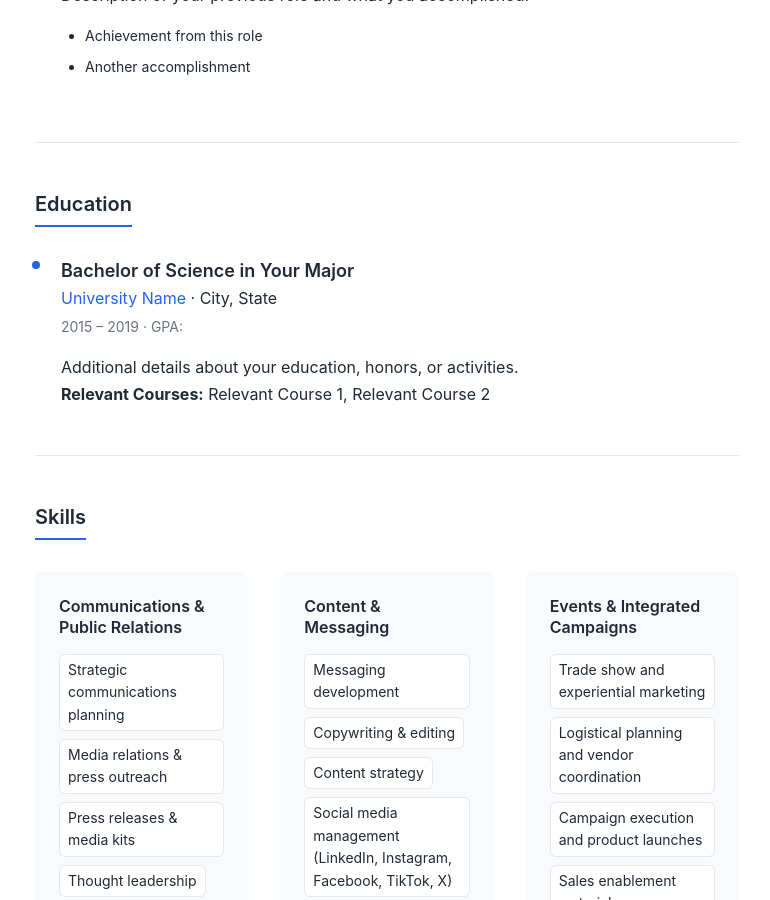
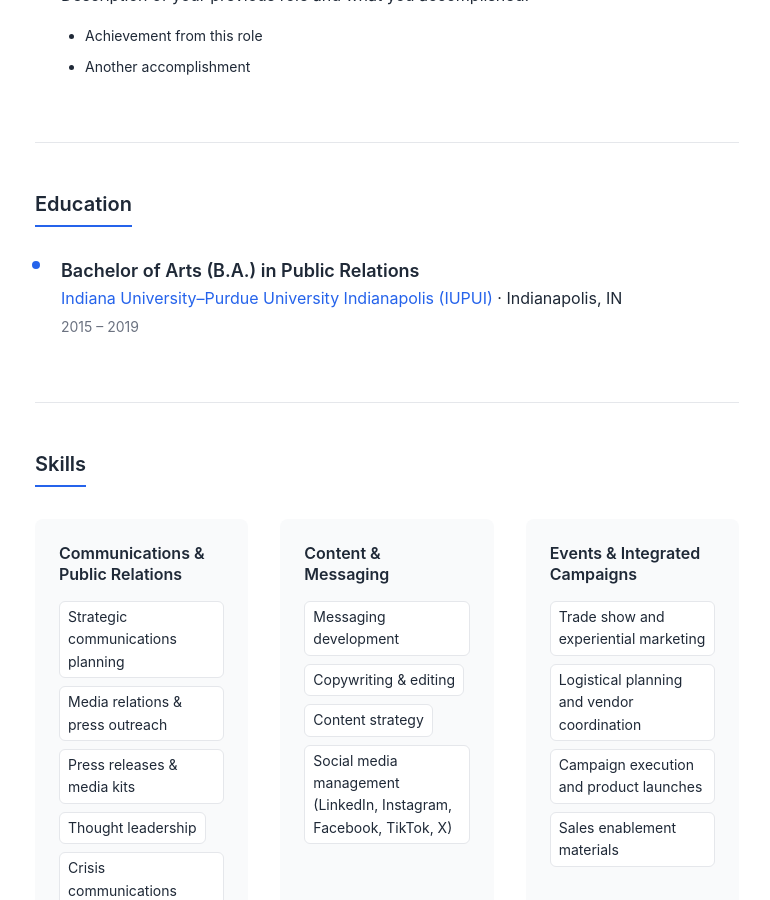
Before and after one commit to Zenobia-Weigel/Zenobia-Portfolio-Website, a Jekyll site: the page built from index.html, in a window 1280 px wide and 900 px high, scrolled down 1303 px. Shown: the whole window, without its empty margins (253-1023 px from the left). Built offline with Jekyll 4.4.1, drawn with Linux system fonts in a browser that asks for light colours.

Commit message:
Update _data/education.yml (via Pages CMS)

```diff
--- a/_data/education.yml
+++ b/_data/education.yml
@@ -1,17 +1,10 @@
-section_title: "Education"
+section_title: Education
 show: true
-
 schools:
-  - degree: "Bachelor of Science"
-    field: "Your Major"
-    school: "University Name"
-    school_url: "https://university.edu"
-    location: "City, State"
+  - degree: Bachelor of Arts (B.A.)
+    field: Public Relations
+    school: Indiana University–Purdue University Indianapolis (IUPUI)
+    school_url: https://indianapolis.iu.edu
+    location: Indianapolis, IN
     start_date: "2015"
     end_date: "2019"
-    gpa: ""
-    description: |
-      Additional details about your education, honors, or activities.
-    courses:
-      - "Relevant Course 1"
-      - "Relevant Course 2"
```
